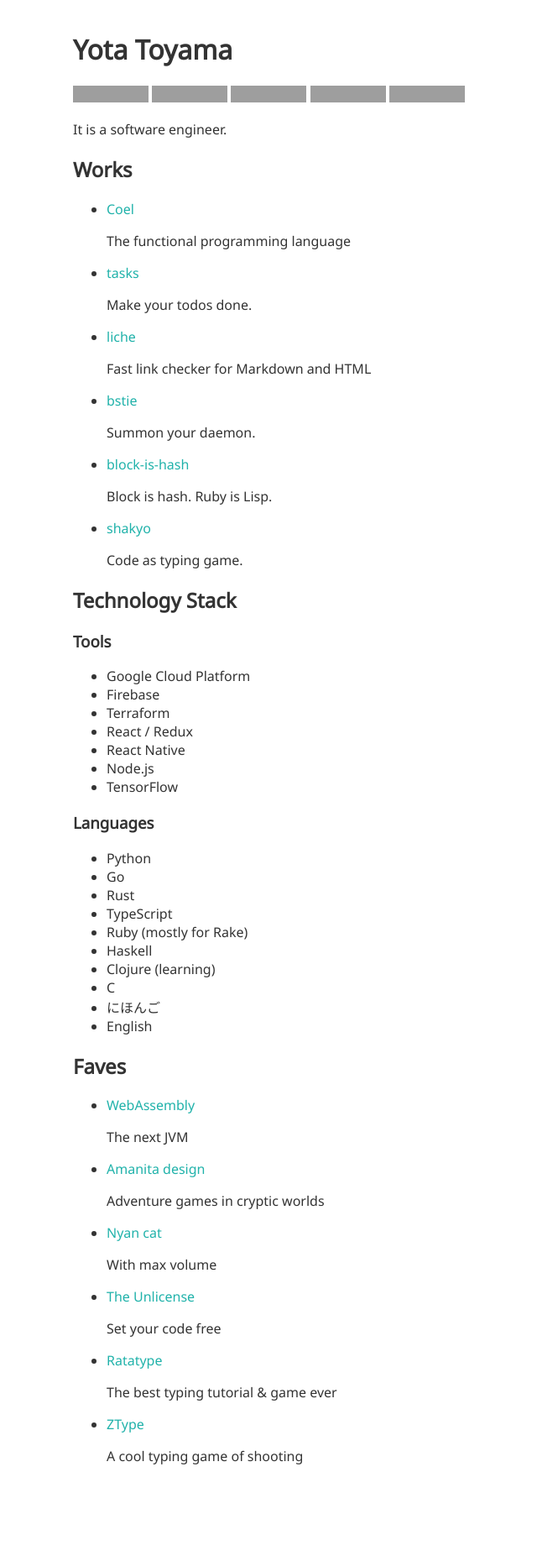
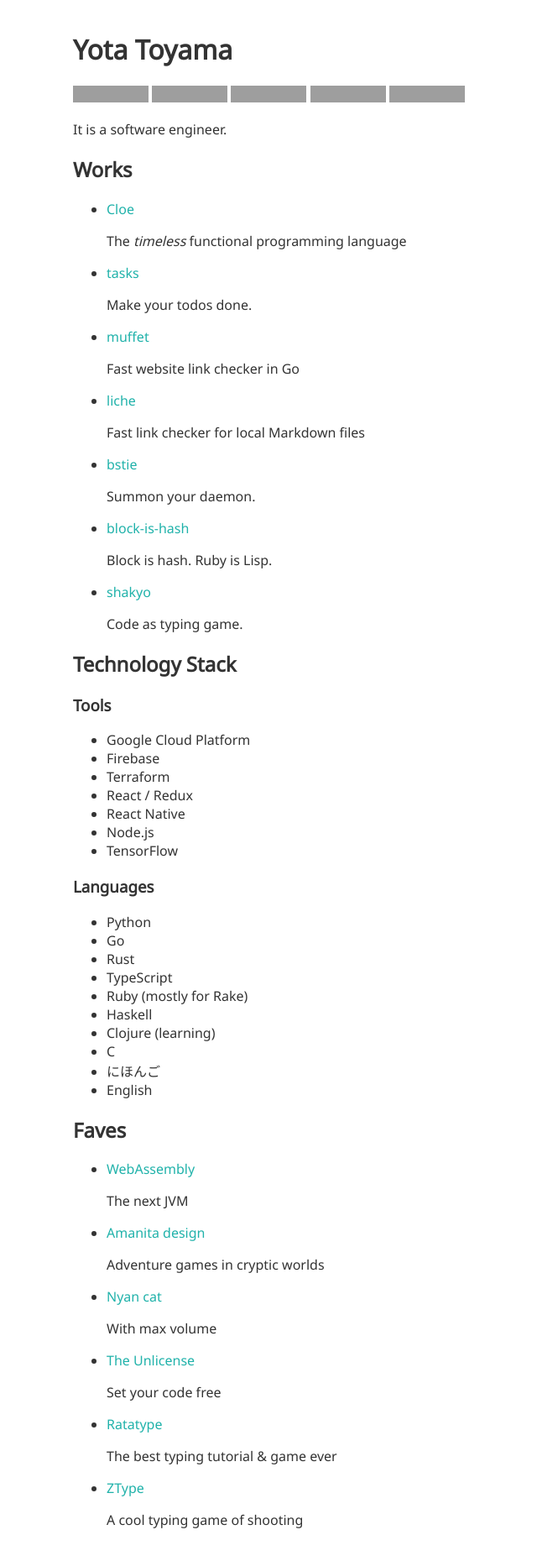
Before and after one commit to raviqqe/raviqqe.github.io, a Jekyll site: the page built from index.md, in a window 1280 px wide, cut to the strip 0-1853 px from the top of the page. Shown: the whole strip at 84% size, without its empty margins (153-793 px from the left). Built offline with Jekyll 4.4.1, drawn with Linux system fonts in a browser that asks for light colours; our own code applies the rules of GitHub Pages for plain Markdown files; before the commit the page ends 1777 px from its top, so only the background shows below that; grey boxes are pictures that could not be loaded.

Commit message:
Update the page

```diff
--- a/index.md
+++ b/index.md
@@ -10,17 +10,21 @@ It is a software engineer.
 
 ## Works
 
-- [Coel](https://github.com/coel-lang/coel)
+- [Cloe](https://github.com/cloe-lang/cloe)
 
-  The functional programming language
+  The *timeless* functional programming language
 
 - [tasks](https://tasks.code2d.net)
 
   Make your todos done.
 
+- [muffet](https://github.com/raviqqe/muffet)
+
+  Fast website link checker in Go
+
 - [liche](https://github.com/raviqqe/liche)
 
-  Fast link checker for Markdown and HTML
+  Fast link checker for local Markdown files
 
 - [bstie](https://github.com/raviqqe/bstie)
 
```
